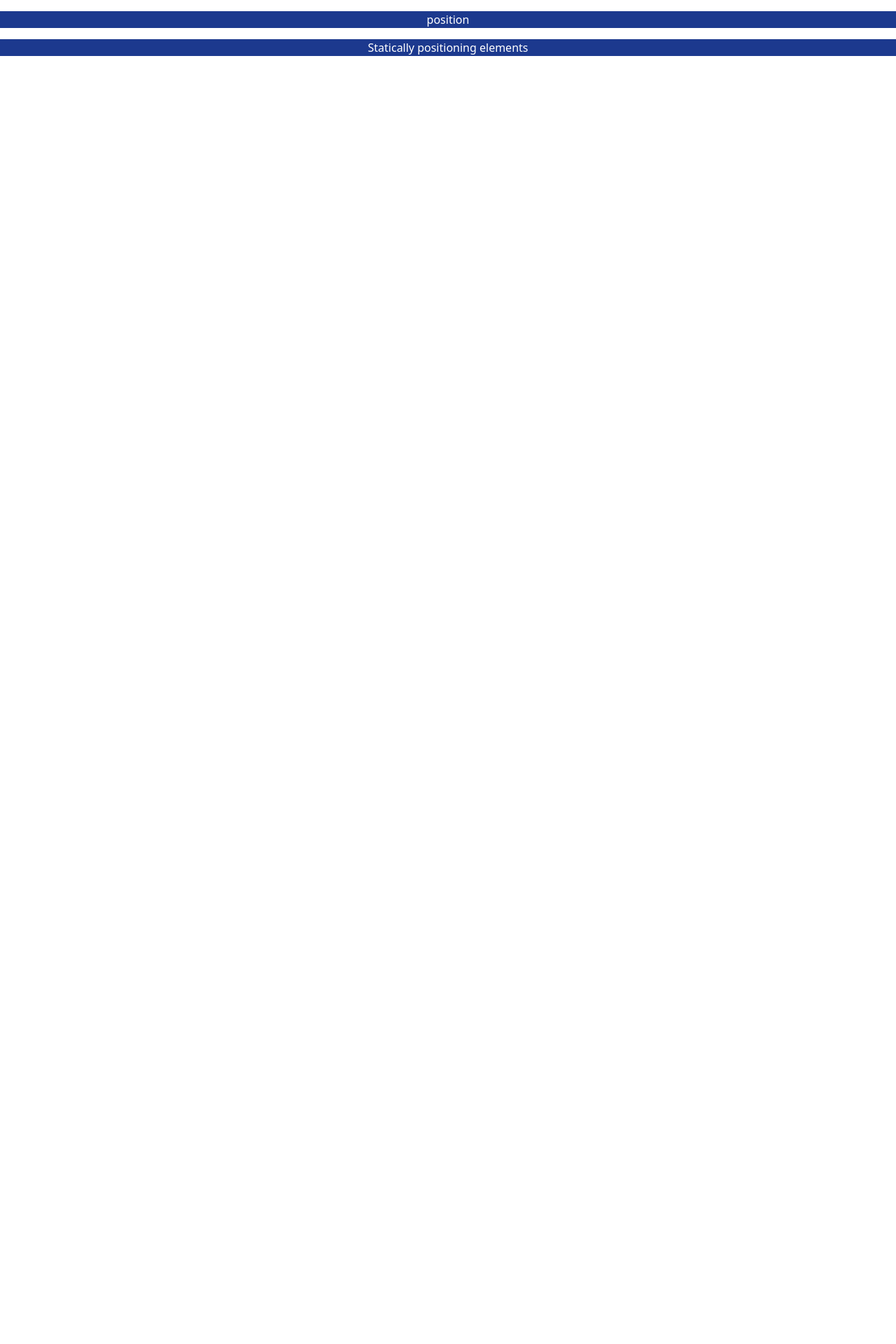
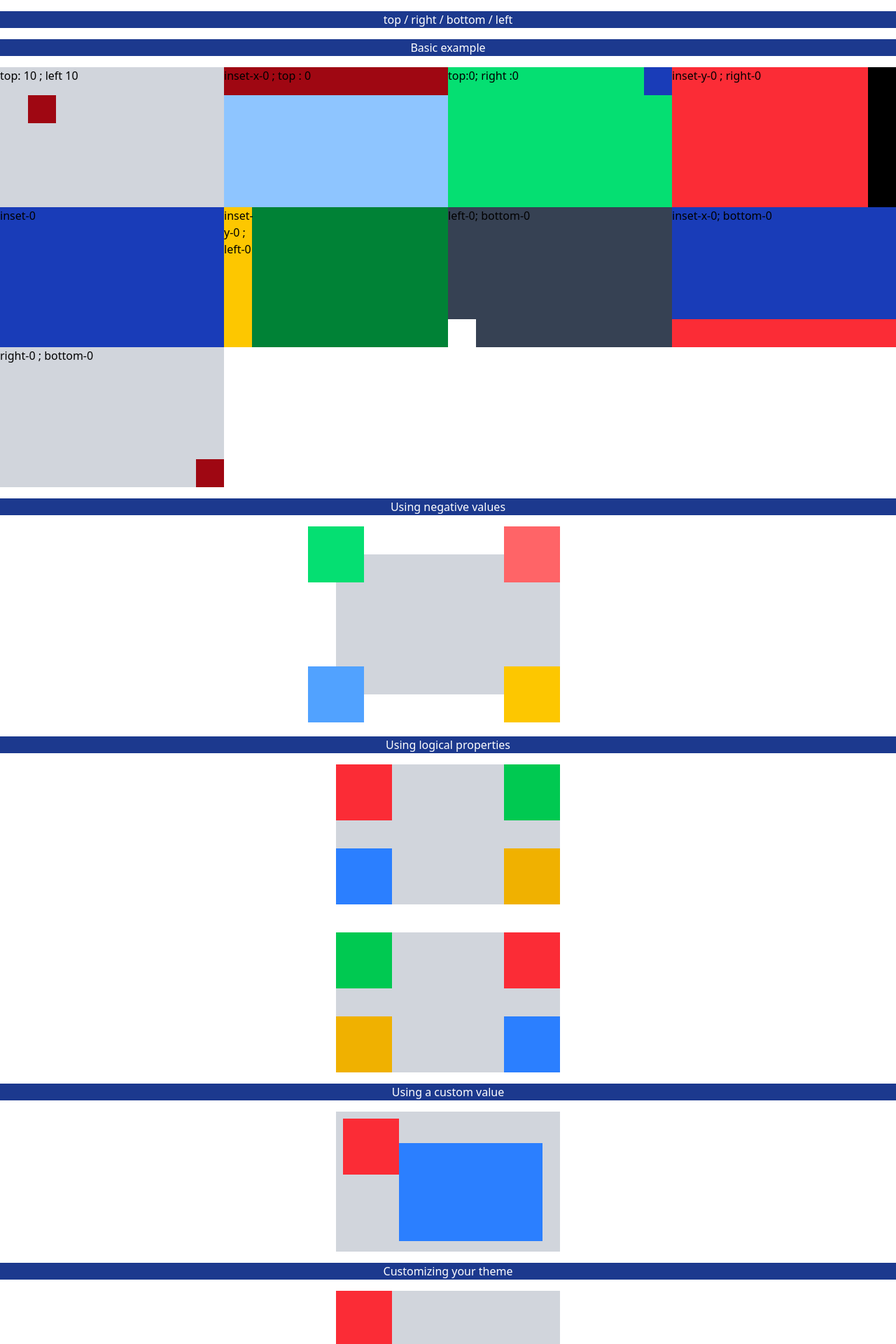
Before and after one commit to AmirTaki/tailwind-toturial-react-vite, a React (Vite) app: page / in a window 1280 px wide. Shown: the top 1920 px of the page at 70% size. Before the commit the page ends 800 px from the top, so only its background shows below. Built offline with nearby package versions, Linux system fonts and the light colour scheme.

Commit message:
top / right / bottom / left => inset

```diff
--- a/src/App.css
+++ b/src/App.css
@@ -1,5 +1,8 @@
 @import "tailwindcss";
 
+:root{
+     --my-position: 45px 25px 15px 90px
+    }
 
 /* https://www.youtube.com/watch?v=F0k0Nhmjx8w&list=PLYsQCPM-_9mUGBBx7kJLOWncMu3soxOEk */
 /* https://github.com/mobiwise-dev/tailwind-v4-utilities */
--- a/src/App.jsx
+++ b/src/App.jsx
@@ -5,9 +5,119 @@ function App() {
   return (
 
     <>
-      <h1 className='bg-blue-900  text-white my-4 text-center'>position</h1>
-      <h1 className='bg-blue-900  text-white my-4 text-center'>Statically positioning elements</h1>
+      <h1 className='bg-blue-900  text-white my-4 text-center'>top / right / bottom / left</h1>
+      <h1 className='bg-blue-900  text-white my-4 text-center'>Basic example</h1>
+      {/* <div className="bg-amber-300 h-60 w-50 relative">
+          <div className="bg-red-500  h-10 w-10 top-2 left-5 absolute "></div>
+          <div className="bg-red-500  h-10 w-10 absolute inset-x- "></div>
+      </div>
 
+
+      <div className="bg-red-600 h-60 relative">
+          <div className="bg-black   absolute " style={{top : '5px', left: '10px', right: "50px" , bottom: "20px"}}></div>
+          <div className="bg-black  w-10  h-10 absolute " style={{insetBlockStart : "20px"}}></div>
+      </div> */}
+
+
+      <div className="flex  flex-wrap justify-between  ">
+        <div className="bg-gray-300 w-80 h-50 relative" >
+          top: 10 ; left 10
+          <div className="w-10 h-10 bg-red-800 absolute top-10 left-10"></div>
+        </div>
+
+        <div className="bg-blue-300 w-80 h-50 relative" >
+          <div className="h-10 bg-red-800 absolute inset-x-0 top-0 " >
+            <p className='z-10'>inset-x-0 ; top : 0</p>
+          </div>
+        </div>
+
+        <div className="bg-green-400 h-50 w-80 relative">
+          top:0; right :0
+          <div className="bg-blue-800 w-10 h-10 absolute " style={{top:"0px", right:"0px"}}></div>
+        </div>
+
+        <div className="bg-red-500 h-50 w-80 relative">
+          <p>inset-y-0 ;  right-0</p>
+          <div className="bg-black absolute w-10 inset-y-0 right-0"></div>
+        </div>
+
+        <div className="bg-black w-80 h-50 relative">
+          <div className="bg-blue-800 inset-0 w-full h-full">inset-0</div>
+        </div>
+
+
+      <div className="bg-green-700 w-80 h-50 relative">
+        <div className="bg-yellow-400  w-10 absolute left-0 inset-y-0">
+                  inset-y-0 ; left-0
+        </div>
+      </div>
+
+      <div className="bg-gray-700 w-80 h-50 relative">
+        left-0; bottom-0
+        <div className="bg-white w-10 h-10 left-0 bottom-0 absolute"></div>
+      </div>
+
+      <div className="bg-blue-800 w-80 h-50 relative">
+        inset-x-0; bottom-0
+        <div className="bg-red-500 absolute inset-x-0 bottom-0 h-10"></div>
+      </div>
+
+      <div className="bg-gray-300 w-80 h-50 relative">
+        right-0 ; bottom-0
+        <div className="bg-red-800  w-10 h-10 absolute right-0 bottom-0"></div>
+      </div>
+
+      </div>
+
+      <h1 className='bg-blue-900  text-white my-4 text-center'>Using negative values</h1>
+      <div className="flex justify-center items-center mt-14">
+        <div className="h-50 w-80 bg-gray-300 relative">
+          <div className="w-20 h-20 bg-green-400 absolute -top-10 -left-10"></div>
+          <div className="w-20 h-20 bg-red-400 absolute -inset-y-10 right-0 "></div>
+          <div className="w-20 h-20 bg-blue-400 absolute -inset-x-10 -bottom-10 "></div>
+          <div className="w-20 h-20 bg-yellow-400 absolute -right-0  -bottom-10 "></div>
+\        </div>
+      </div>
+
+      <div className="my-15"></div>
+      <h1 className='bg-blue-900  text-white my-4 text-center'>Using logical properties</h1>
+
+      <div className="flex justify-center items-center ">
+        <div className="h-50 w-80 bg-gray-300 relative "dir = "ltr">
+          <div className="w-20 h-20 bg-red-500 absolute stert-0 top-0" ></div>
+          <div className="w-20 h-20 bg-green-500 absolute end-0 top-0" ></div>
+          <div className="w-20 h-20 bg-blue-500 absolute start-0 bottom-0" ></div>
+          <div className="w-20 h-20 bg-yellow-500 absolute end-0 bottom-0"></div>
+        </div>
+      </div>
+      <div className="my-10"></div>
+      <div className="flex justify-center items-center ">
+        <div className="h-50 w-80 bg-gray-300 relative"dir = "rtl">
+          <div className="w-20 h-20 bg-red-500 absolute stert-0 top-0" ></div>
+          <div className="w-20 h-20 bg-blue-500 absolute start-0 bottom-0" ></div>
+          <div className="w-20 h-20 bg-green-500 absolute end-0 top-0" ></div>
+          <div className="w-20 h-20 bg-yellow-500 absolute end-0 bottom-0"></div>
+
+        </div>
+      </div>
+
+      <h1 className='bg-blue-900  text-white my-4 text-center'>Using a custom value</h1>
+      <div className="flex justify-center items-center ">
+        <div className="h-50 w-80 bg-gray-300 relative">
+          <div className="w-20 h-20 bg-red-500 absolute inset-[10px] " ></div>
+          <div className="  bg-blue-500 absolute inset-(--my-position) " ></div>
+
+
+        </div>
+      </div>
+      <h1 className='bg-blue-900  text-white my-4 text-center'>Customizing your theme</h1>
+     <div className="flex justify-center items-center ">
+        <div className="h-50 w-80 bg-gray-300 relative">
+          <div className="w-20 h-20 bg-red-500 absolute inset- " ></div>
+
+
+        </div>
+      </div>
     </>
 
   )
```
